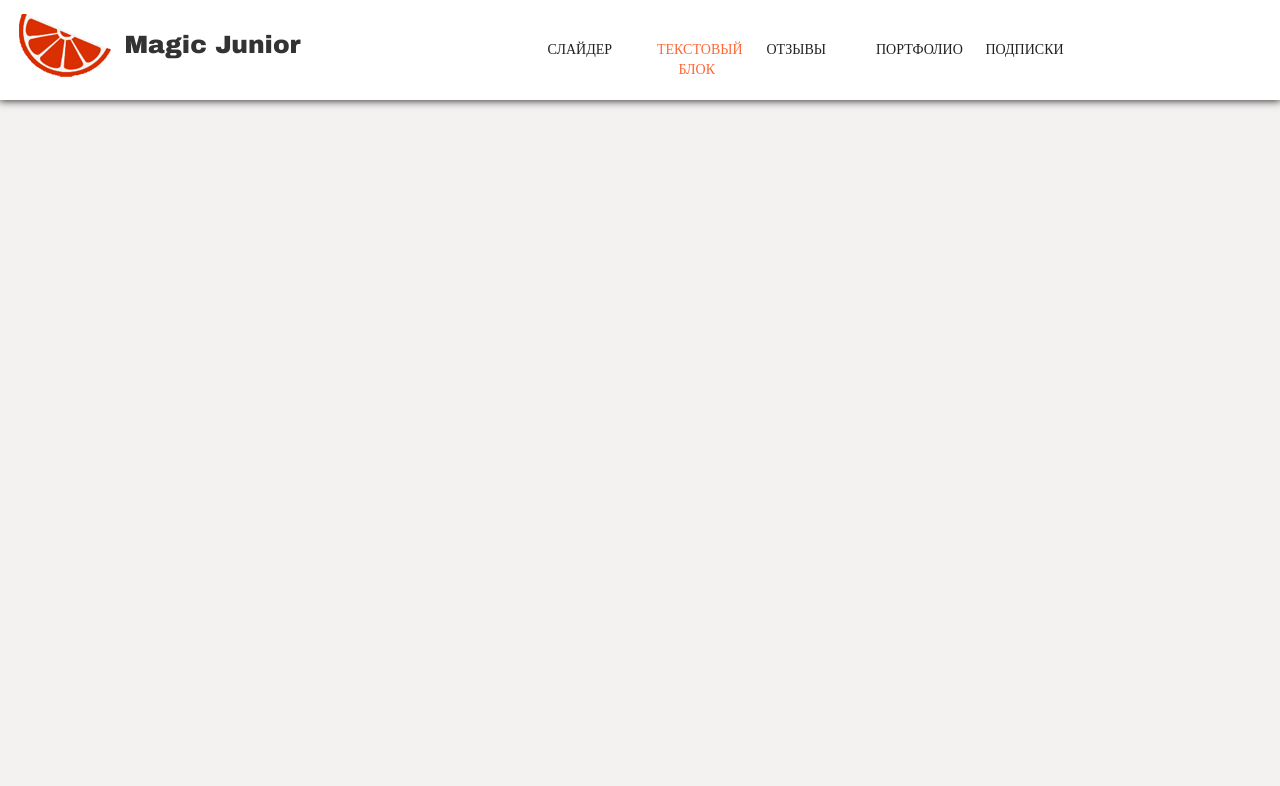
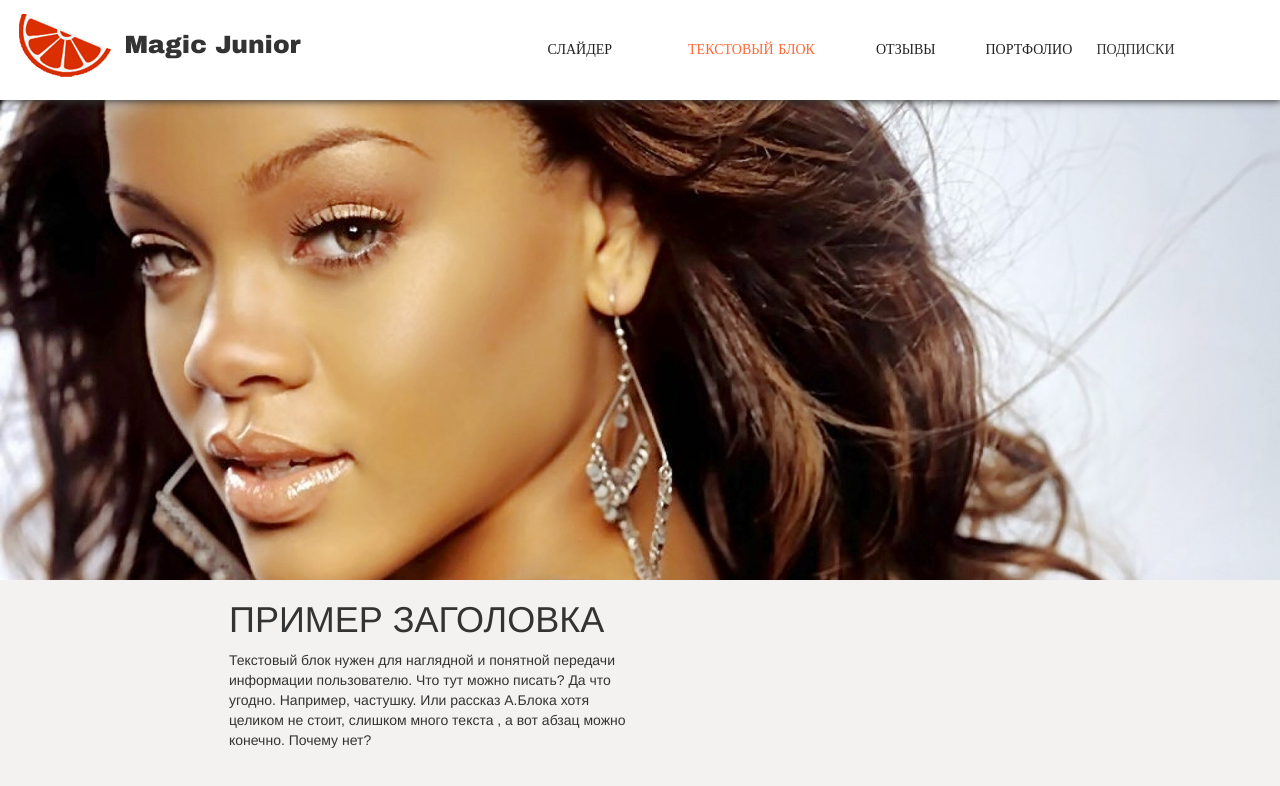
Before and after one commit to AntonKharitonovgl/bootstrap-example, a plain HTML site: page index.html in a window 1280 px wide. Drawn offline with nearby package versions, Linux system fonts and the light colour scheme.

Commit message:
Add files via upload

```diff
--- a/index.html
+++ b/index.html
@@ -36,7 +36,7 @@
            	  	   <p>СЛАЙДЕР</p>
            	    </div>
            </div>
-           <div class="col-lg-1">
+           <div class="col-lg-2">
            	    <div class="punkt_menu2">
            	  	   <p>ТЕКСТОВЫЙ БЛОК</p>
            	    </div>
@@ -52,7 +52,7 @@
            	    </div>
            </div>
            <div class="col-lg-1">
-           	    <div class="punkt_menu">
+           	    <div class="punkt_menu3">
            	  	   <p>ПОДПИСКИ</p>
            	    </div>
            </div>
@@ -62,7 +62,38 @@
 	</div>
 
 </div> <!--топ меню-->
+<div class="mainbody">
+	<div class="superslaider">
+		<img src="images/slaider1.jpg"
+	</div>
 
+	<div class="contant_main">
+		<div class="col-lg-2">
+  	    </div>
+
+        <div class="col-lg-4">
+  	         <div class="col2">
+  	            	<div class="info">
+  	            		<h1>ПРИМЕР ЗАГОЛОВКА</h1>
+  	            		<p>Текстовый блок нужен для наглядной и понятной передачи информации пользователю. Что тут можно писать? Да что угодно. Например, частушку. Или рассказ А.Блока хотя целиком не стоит, слишком много текста , а вот абзац можно конечно. Почему нет?</p>
+  	            	</div>
+
+  	        </div>
+        </div>
+
+        <div class="col-lg-4">
+  	         <div class="col3">
+
+  	        </div>
+        </div>
+
+        <div class="col-lg-2">
+  	    </div>
+	</div>
+
+
+
+</div> <!--конец основного-->
 
 
 
```
